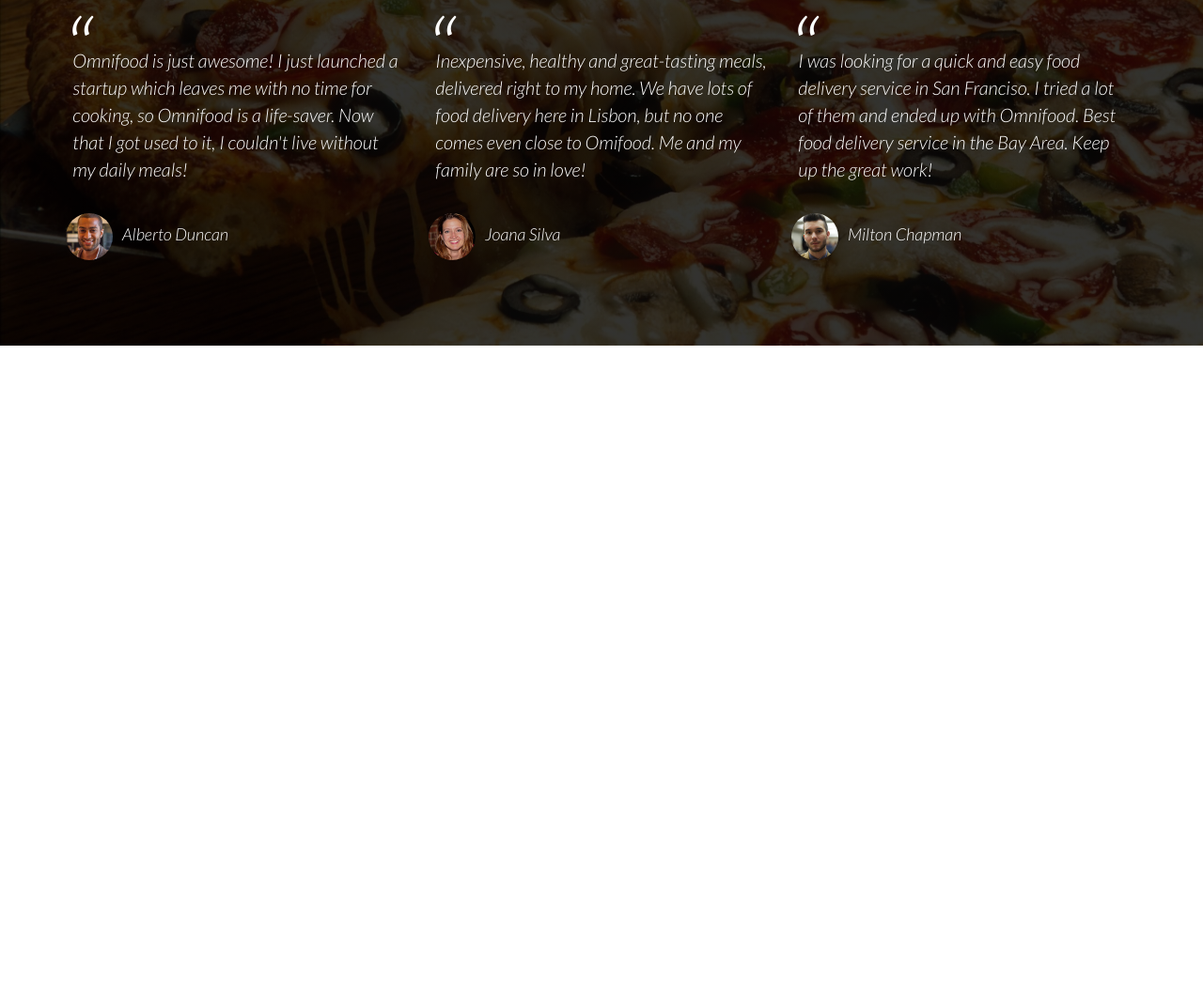
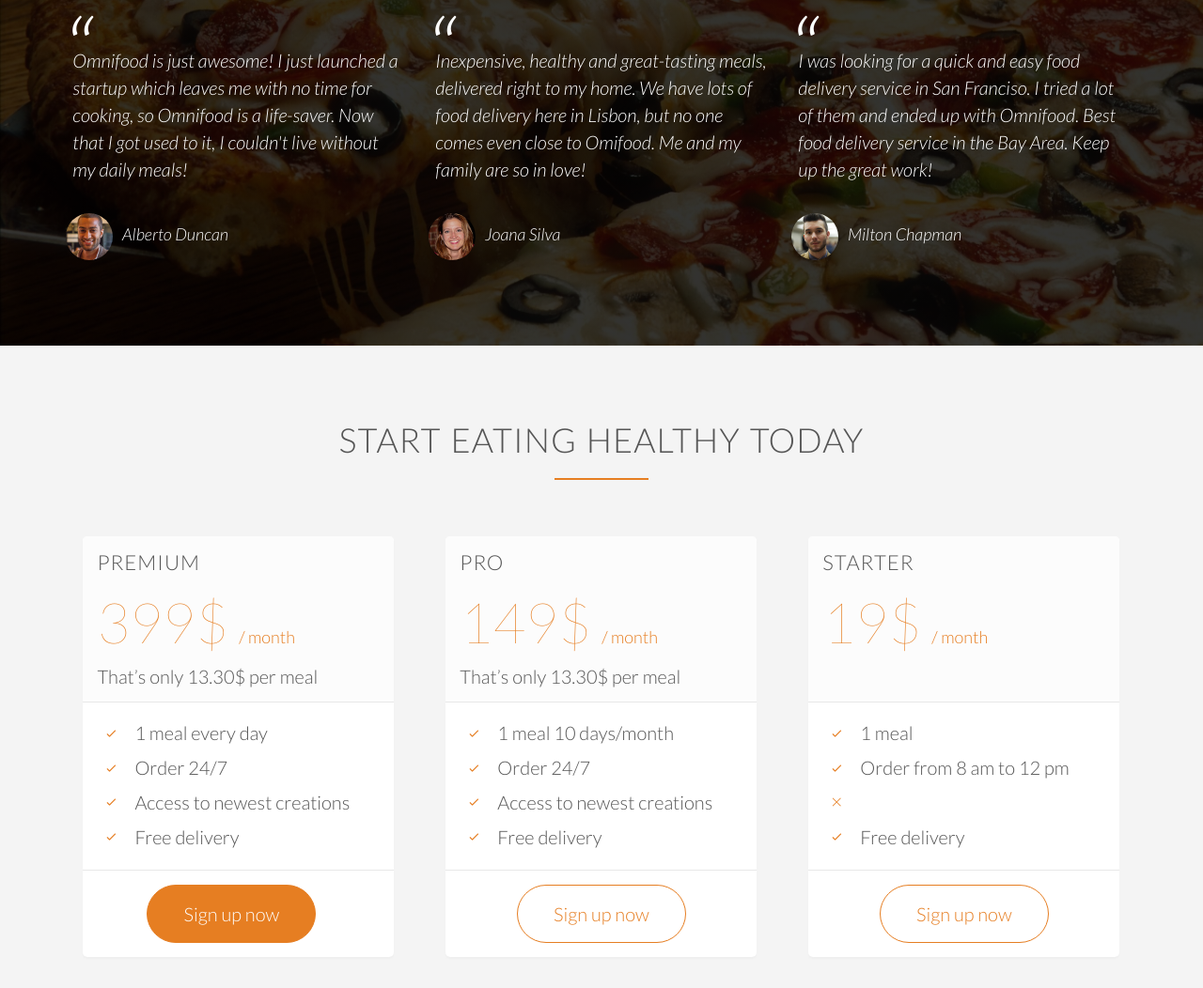
Before and after one commit to PraveenJP/flat-webdesign, a plain HTML site: page index.html in a window 1280 px wide. Shown: the part 3500-4552 px from the top of the page at 94% size. Before the commit the page ends 3868 px from the top, so only its background shows below. Drawn offline with Linux system fonts and the light colour scheme; files whose address does not match are found by name.

Commit message:
plan section

```diff
--- a/index.html
+++ b/index.html
@@ -237,5 +237,73 @@
 		</div>
 	</section>
 
+	<section class="section-plans">
+		<div class="row">
+			<h2>Start eating healthy today</h2>
+		</div>
+		<div class="row">
+			<div class="col span-1-of-3">
+				<div class="plan-box">
+					<div>
+						<h3>Premium</h3>
+						<p class="plan-price">399$ <span>/ month</span></p>
+						<p class="plan-price-meal">That’s only 13.30$ per meal</p>
+					</div>
+					<div>
+						<ul>
+							<li><i class="ion-ios-checkmark-empty icon-small"></i>1 meal every day</li>
+							<li><i class="ion-ios-checkmark-empty icon-small"></i>Order 24/7</li>
+							<li><i class="ion-ios-checkmark-empty icon-small"></i>Access to newest creations</li>
+							<li><i class="ion-ios-checkmark-empty icon-small"></i>Free delivery</li>
+						</ul>
+					</div>
+					<div>
+						<a href="#" class="btn btn-full">Sign up now</a>
+					</div>
+				</div>
+			</div>
+			<div class="col span-1-of-3">
+				<div class="plan-box">
+					<div>
+						<h3>Pro</h3>
+						<p class="plan-price">149$ <span>/ month</span></p>
+						<p class="plan-price-meal">That’s only 13.30$ per meal</p>
+					</div>
+					<div>
+						<ul>
+							<li><i class="ion-ios-checkmark-empty icon-small"></i>1 meal 10 days/month</li>
+							<li><i class="ion-ios-checkmark-empty icon-small"></i>Order 24/7</li>
+							<li><i class="ion-ios-checkmark-empty icon-small"></i>Access to newest creations</li>
+							<li><i class="ion-ios-checkmark-empty icon-small"></i>Free delivery</li>
+						</ul>
+					</div>
+					<div>
+						<a href="#" class="btn btn-ghost">Sign up now</a>
+					</div>
+				</div>
+			</div>
+			<div class="col span-1-of-3">
+				<div class="plan-box">
+					<div>
+						<h3>Starter</h3>
+						<p class="plan-price">19$ <span>/ month</span></p>
+						<p class="plan-price-meal">&nbsp;</p>
+					</div>
+					<div>
+						<ul>
+							<li><i class="ion-ios-checkmark-empty icon-small"></i>1 meal</li>
+							<li><i class="ion-ios-checkmark-empty icon-small"></i>Order from 8 am to 12 pm</li>
+							<li><i class="ion-ios-close-empty icon-small"></i></li>
+							<li><i class="ion-ios-checkmark-empty icon-small"></i>Free delivery</li>
+						</ul>
+					</div>
+					<div>
+						<a href="#" class="btn btn-ghost">Sign up now</a>
+					</div>
+				</div>
+			</div>
+		</div>
+	</section>
+
 </body>
 </html>
--- a/resources/css/style.css
+++ b/resources/css/style.css
@@ -390,3 +390,55 @@ cite img{
 	margin-right: 10px;
 	vertical-align: middle;
 }
+
+/*----------------------------*/
+/*Plan Section*/
+/*----------------------------*/
+
+.section-plans{
+	background-color: #f4f4f4;
+}
+
+.plan-box{
+	background-color: #fff;
+	border-radius: 5px;
+	width: 90%;
+	margin: 5%;
+	box-shadow: 0 2px 2px #efefef;
+}
+
+.plan-box div{
+	padding: 15px;
+	border-bottom: 1px solid #e8e8e8;
+	border-top-left-radius: 5px;
+	border-top-right-radius: 5px;
+}
+
+.plan-box div:first-child{
+	background-color: #fcfcfc;
+}
+
+.plan-box div:last-child{
+	text-align: center;
+	border:none;
+}
+
+.plan-price{
+	font-size: 300%;
+	margin-bottom: 10px;
+	font-weight: 200;
+	color:#e67e22;
+}
+
+.plan-price span{
+	font-size: 30%;
+	font-weight: 300;
+}
+
+.plan-box ul{
+	list-style: none;
+}
+
+.plan-box ul li{
+	padding: 5px 0;
+}
```
